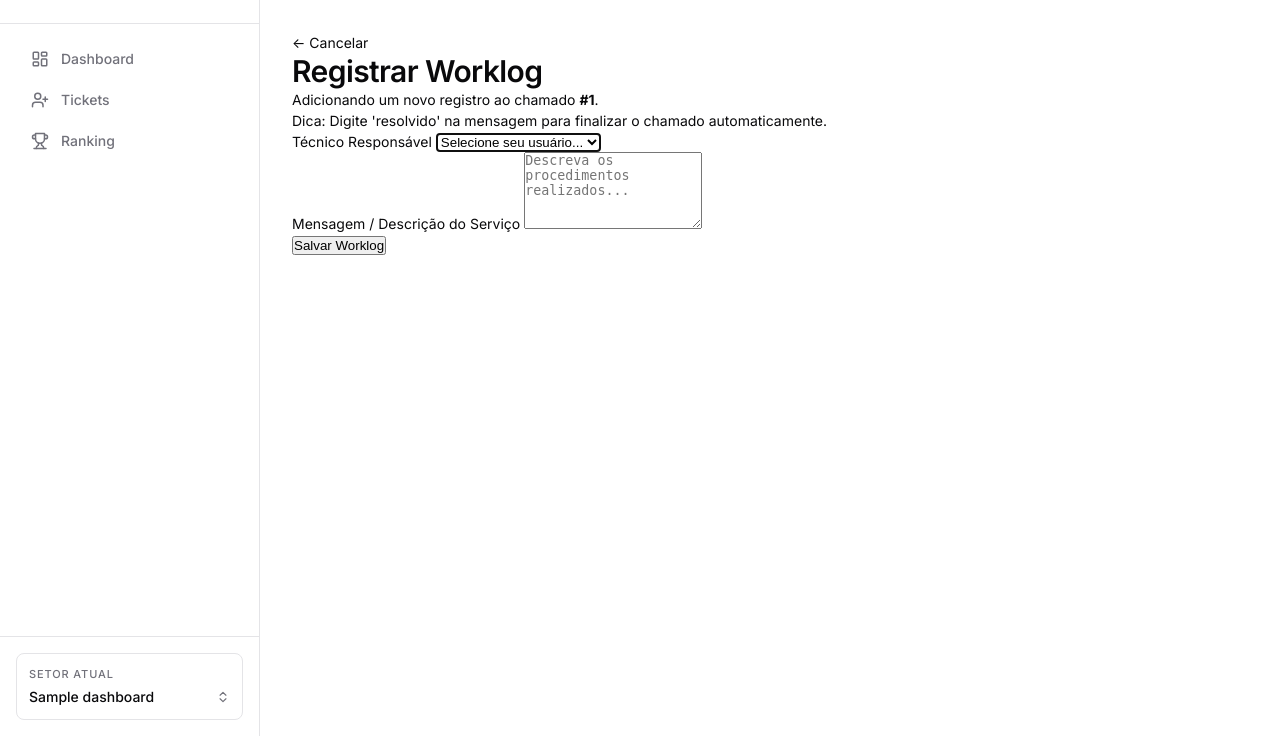
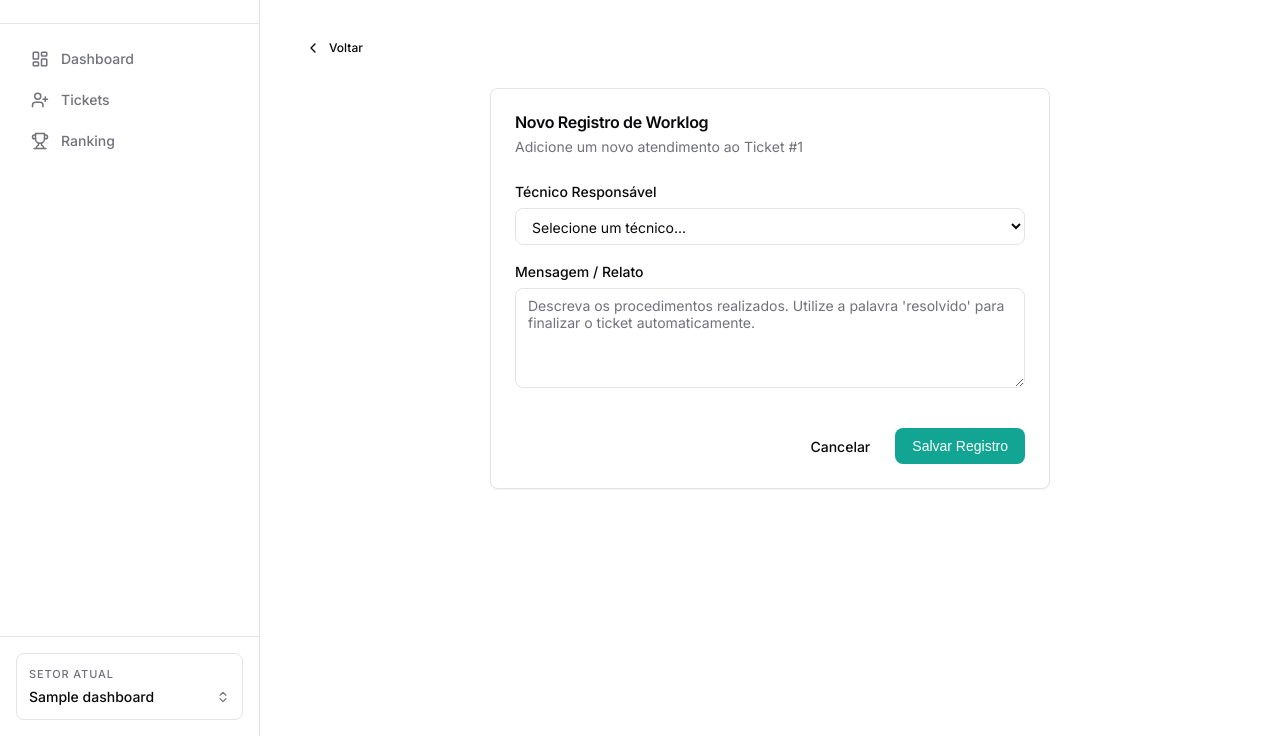
Before and after one commit to MintoJazz/ticket-tracker, a Flask app: template templates/worklog-form.html in a window 1280 px wide. Shown: the part 64-800 px from the top of the page. Run offline with Flask 3, Linux system fonts and the light colour scheme; the template is opened without the code that fills it: most values are stand-ins (such as "Sample title", 1, 10 or a date in 2020).

Commit message:
fix: worklog form layout bug

```diff
--- a/templates/worklog-form.html
+++ b/templates/worklog-form.html
@@ -1,33 +1,43 @@
 {% extends "layout.html" %}
+
 {% block content %}
-<div class="content-narrow">
-    <div class="page-header">
-        <a href="{{ url_for('tickets.perfil_servico', ticket_id=ticket_id) }}" class="btn btn-outline btn-sm">
-            ← Cancelar
+<div class="tt-mb-6 tt-flex tt-items-center tt-gap-4">
+    <a href="{{ url_for('tickets.perfil_servico', ticket_id=ticket_id) }}" class="tt-btn tt-btn--ghost tt-btn--sm">
+        <svg xmlns="http://www.w3.org/2000/svg" width="16" height="16" viewBox="0 0 24 24" fill="none" stroke="currentColor" stroke-width="2" stroke-linecap="round" stroke-linejoin="round"><path d="m15 18-6-6 6-6"/></svg>
+        Voltar
     </a>
-        <h1>Registrar Worklog</h1>
 </div>
-    <p class="form-hint">
-        Adicionando um novo registro ao chamado <strong>#{{ ticket_id }}</strong>.<br>
-        Dica: Digite 'resolvido' na mensagem para finalizar o chamado automaticamente.
-    </p>
-    <form method="POST">
-        <div class="form-group">
-            <label>Técnico Responsável</label>
-            <select name="user_id" required autofocus>
-                <option value="" disabled selected>Selecione seu usuário...</option>
-                {% for tecnico in tecnicos %}
-                <option value="{{ tecnico.id }}">{{ tecnico.name }}</option>
+
+<div class="tt-card" style="max-width: 560px; margin: 0 auto;">
+    <div class="tt-card__header">
+        <h2 class="tt-card__title">Novo Registro de Worklog</h2>
+        <span class="tt-card__desc">Adicione um novo atendimento ao Ticket #{{ ticket_id }}</span>
+    </div>
+
+    <div class="tt-card__content">
+        <form method="POST" action="{{ url_for('worklogs.processar_form', ticket_id=ticket_id) }}" id="worklogForm">
+
+            <div class="tt-form-group">
+                <label class="tt-label" for="user_id">Técnico Responsável</label>
+                <select name="user_id" id="user_id" class="tt-select" required>
+                    <option value="" disabled selected>Selecione um técnico...</option>
+                    {% for t in tecnicos %}
+                        <option value="{{ t.id }}">{{ t.name }}</option>
                     {% endfor %}
                 </select>
             </div>
-        <div class="form-group">
-            <label>Mensagem / Descrição do Serviço</label>
-            <textarea name="mensagem" rows="5" placeholder="Descreva os procedimentos realizados..." required></textarea>
+
+            <div class="tt-form-group">
+                <label class="tt-label" for="mensagem">Mensagem / Relato</label>
+                <textarea name="mensagem" id="mensagem" class="tt-textarea" placeholder="Descreva os procedimentos realizados. Utilize a palavra 'resolvido' para finalizar o ticket automaticamente." required></textarea>
             </div>
-        <button type="submit" class="btn btn-primary btn-full">
-            Salvar Worklog
-        </button>
+
         </form>
     </div>
+
+    <div class="tt-card__footer">
+        <a href="{{ url_for('tickets.perfil_servico', ticket_id=ticket_id) }}" class="tt-btn tt-btn--ghost">Cancelar</a>
+        <button type="submit" form="worklogForm" class="tt-btn tt-btn--primary">Salvar Registro</button>
+    </div>
+</div>
 {% endblock %}
```
Lines whose indentation alone changed are shown as unchanged.
